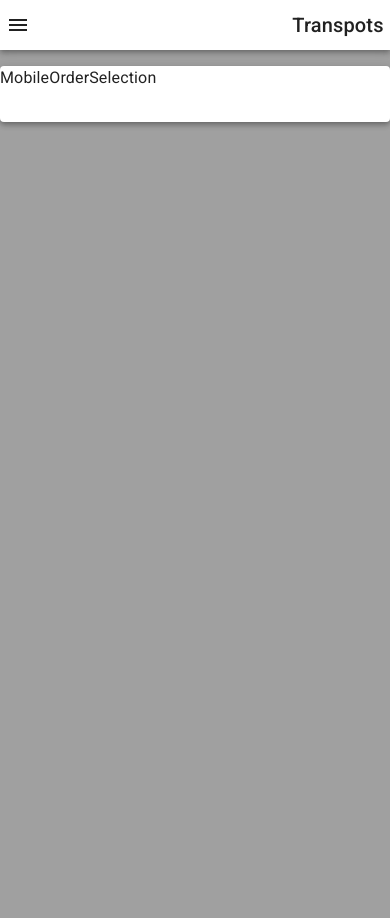
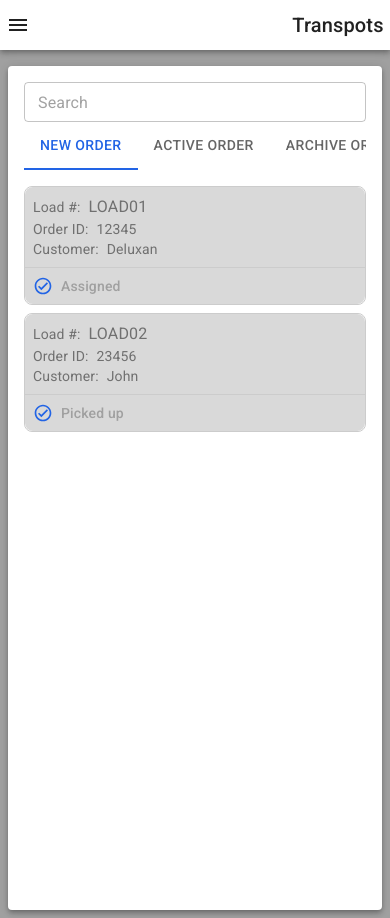
Before and after one commit to deluxanMD/transpots, a React (Create React App) app: page /order in a window 390 px wide. Before the commit the page ends 844 px from the top, so only its background shows below. Built offline with nearby package versions, Linux system fonts and the light colour scheme.

Commit message:
Add order selection and details component for small screen

```diff
--- a/src/components/key-value/key-value.component.tsx
+++ b/src/components/key-value/key-value.component.tsx
@@ -7,7 +7,7 @@ type KeyValueProps = {
 
 const KeyValue = ({ title, value }: KeyValueProps) => {
   return (
-    <Stack direction="row" spacing={1}>
+    <Stack direction={{ xs: 'column', md: 'row' }}>
       <Typography>{title}:</Typography>
       <Typography fontWeight={700}>{value}</Typography>
     </Stack>
--- a/src/pages/order/mobile-order-selection/mobile-order-selection.component.tsx
+++ b/src/pages/order/mobile-order-selection/mobile-order-selection.component.tsx
@@ -1,10 +1,38 @@
-import { Paper } from '@mui/material'
+import { useContext } from 'react'
+import OrderDetails from '../order-details/order-details.component'
+import OrderSelection from '../order-selection/order-selection.component'
+import { OrderPageContext } from '../order-page.provider'
+import { Box, Stack, Typography } from '@mui/material'
+import { ArrowBack } from '@mui/icons-material'
 
 const MobileOrderSelection = () => {
+  const value = useContext(OrderPageContext)
+
   return (
-    <Paper elevation={4} sx={{ height: '100%' }}>
-      <p>MobileOrderSelection</p>
-    </Paper>
+    <Box sx={{ height: '100vh', position: 'relative' }}>
+      {value?.order?.orderId === '' && <OrderSelection />}
+      {value?.order?.orderId !== '' && (
+        <Stack spacing={1}>
+          <Stack
+            direction="row"
+            spacing={1}
+            sx={{ cursor: 'pointer' }}
+            onClick={() =>
+              value?.handleSelectOrder({
+                orderId: '',
+                loadId: '',
+                customer: '',
+                status: 'Assigned',
+              })
+            }
+          >
+            <ArrowBack />
+            <Typography>Go Back</Typography>
+          </Stack>
+          <OrderDetails />
+        </Stack>
+      )}
+    </Box>
   )
 }
 
--- a/src/pages/order/order-details/order-details-customer/order-details-customer.component.tsx
+++ b/src/pages/order/order-details/order-details-customer/order-details-customer.component.tsx
@@ -3,15 +3,15 @@ import KeyValue from '../../../../components/key-value/key-value.component'
 
 const OrderDetailsCustomer = () => {
   return (
-    <Stack mt={2}>
-      <Stack mb={2}>
+    <Stack mt={2} spacing={4}>
+      <Stack mb={2} spacing={1}>
         <KeyValue title="Customer" value="Apotex" />
         <KeyValue
           title="Address"
           value="1234, Satellite Drive, Mississauga, Ontari0, Canada"
         />
       </Stack>
-      <Stack>
+      <Stack spacing={1}>
         <KeyValue title="Notification Email" value="xxx.abc@email.com" />
         <KeyValue title="Invoice & POD Email" value="account@email.com" />
         <KeyValue title="AP Email" value="ap@email.com" />
--- a/src/pages/order/order-details/order-details.component.tsx
+++ b/src/pages/order/order-details/order-details.component.tsx
@@ -1,6 +1,5 @@
 import { Divider, Grid2, Paper, Typography } from '@mui/material'
-import React, { useContext } from 'react'
-import { OrderPageContext } from '../order-page.provider'
+import React from 'react'
 import BasicTabs from '../../../components/basic-tabs/basic-tabs.component'
 import { orderDetailsTabs } from './order-details.constant'
 import TabPanel from '../../../components/tab-panel/tab-panel.component'
@@ -8,7 +7,6 @@ import OrderDetailsCustomer from './order-details-customer/order-details-custome
 import OrderTracking from '../../../components/order-tracking/order-tracking.component'
 
 const OrderDetails = () => {
-  const value = useContext(OrderPageContext)
   const [tabsValue, setTabsValue] = React.useState(0)
 
   const handleChange = (_event: React.SyntheticEvent, newValue: number) => {
@@ -24,13 +22,13 @@ const OrderDetails = () => {
       >
         <Divider sx={{ border: 0.6 }} />
         <Grid2 container>
-          <Grid2 size={7}>
+          <Grid2 size={{ xs: 6, sm: 7, md: 8 }}>
             <TabPanel value={tabsValue} index={0}>
               <OrderDetailsCustomer />
             </TabPanel>
           </Grid2>
           <Grid2
-            size={5}
+            size={{ xs: 6, sm: 5, md: 4 }}
             sx={{
               bgcolor: 'secondary.light',
               height: '100vh',
--- a/src/pages/order/order-page.tsx
+++ b/src/pages/order/order-page.tsx
@@ -29,7 +29,10 @@ const OrderPage = () => {
       <Grid2 size={8} sx={{ mt: 2, display: { xs: 'none', sm: 'block' } }}>
         <OrderDetails />
       </Grid2>
-      <Grid2 size={12} sx={{ display: { xs: 'block', sm: 'none' } }}>
+      <Grid2
+        size={12}
+        sx={{ p: 1, mt: 1, display: { xs: 'block', sm: 'none' } }}
+      >
         <MobileOrderSelection />
       </Grid2>
     </OrderPageProvider>
```
